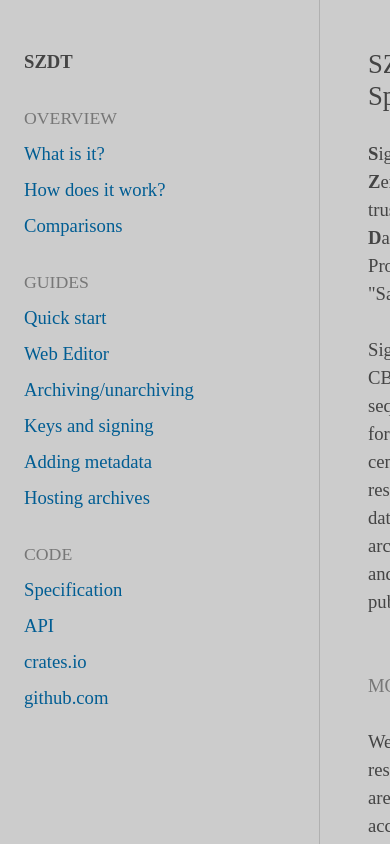
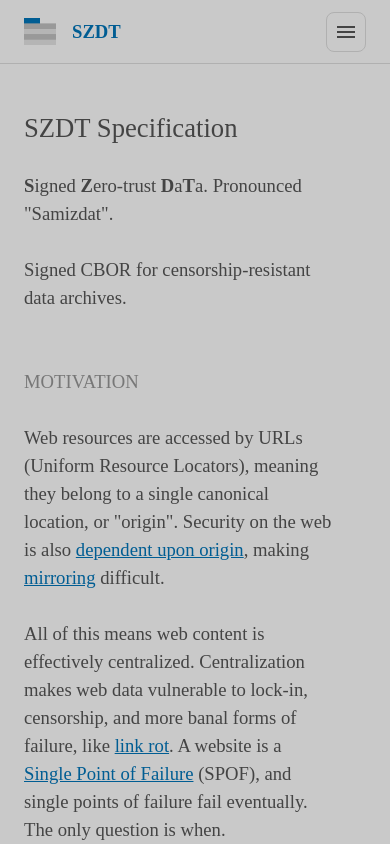
Before and after one commit to gordonbrander/szdt, an Eleventy site: page website/spec.md in a window 390 px wide. Built offline with nearby package versions, Linux system fonts and the light colour scheme; Eleventy itself is replaced by a stand-in of ours; files that its build step writes are made by us from their sources.

Commit message:
Responsive

```diff
--- a/website/_includes/index.liquid
+++ b/website/_includes/index.liquid
@@ -8,19 +8,43 @@ title: SZDT
         <meta name="viewport" content="width=device-width, initial-scale=1.0" />
         <title>{{title}}</title>
         <link rel="stylesheet" href="/assets/main.css" />
+        <script type="module" src="/assets/main.js"></script>
     </head>
     <body>
-        <div class="page">
-            <div class="page--main">
-                <div class="content">
-                    {{ content }}
+        <div class="page" id="page">
+            <section class="page-main">
+                <header class="page-main-header menu lg-hidden">
+                    <nav class="menu-left">
+                        <li>
+                            <a href="#" class="lockup">
+                                <img class="img" src="/assets/logo2.png" height="28" width="32"/>
+                                <b class="text">SZDT</b>
+                            </a>
+                        </li>
+                    </nav>
+                    <nav class="menu-right">
+                        <li><a id="menu" class="btn-icon" href="#"><img src="/assets/menu_24dp_000_FILL0_wght400_GRAD0_opsz24.svg"/></a></li>
+                    </nav>
+                </header>
+                <div class="page-main-main">
+                    <div class="content">
+                        {{ content }}
+                    </div>
                 </div>
-            </div>
-            <nav class="page--sidebar sections">
-                <header>
-                    <h1>SZDT</h1>
+            </section>
+            <nav class="page-sidebar">
+                <header class="page-sidebar-header menu">
+                    <nav class="menu-left">
+                        <a href="#" class="lockup">
+                            <img class="img" src="/assets/logo2.png" height="28" width="32"/>
+                            <b class="text">SZDT</b>
+                        </a>
+                    </nav>
+                    <nav class="menu-right">
+                        <li class="lg-hidden"><a id="close" class="btn-icon" href="#"><img src="/assets/close_24dp_000_FILL0_wght400_GRAD0_opsz24.svg"/></a></li>
+                    </nav>
                 </header>
-                <div class="sidebar--main sections">
+                <div class="page-sidebar-main sections">
                     <aside class="group">
                         <h1>Overview</h1>
                         <ul>
--- a/website/assets/main.css
+++ b/website/assets/main.css
@@ -1,12 +1,14 @@
 :root {
-    --bg: #ccc;
+    --bg: #c9c9c9;
     --bg-2: #c6c6c6;
     --fg: #444;
     --fg-2: #777;
     --accent: rgb(0, 93, 147);
     --border-color: #b0b0b0;
+    --border-color-2: #444;
     --u: 4px;
     --pad: calc(var(--u) * 12);
+    --nav-gap: calc(var(--u) * 6);
     --measure: 40em;
     --font-family: "CommitMono", serif;
     --body-line: calc(var(--u) * 7);
@@ -15,6 +17,12 @@
     --lg-line: calc(var(--u) * 8);
     --lg-size: calc(var(--lg-line) / 1.2);
     --radius: calc(var(--u) * 4);
+    --lg-breakpoint: 1200px;
+    --main-padding-x: calc(var(--u) * 12);
+
+    @media (max-width: 1200px) {
+        --main-padding-x: calc(var(--u) * 6);
+    }
 
     background-color: var(--bg);
     color: var(--fg);
@@ -63,6 +71,13 @@ h5 {
     line-height: var(--lg-line);
 }
 
+.lockup {
+    display: flex;
+    flex-direction: row;
+    align-items: center;
+    gap: calc(var(--u) * 2);
+}
+
 .icon {
     background-size: contain;
     background-repeat: no-repeat;
@@ -73,28 +88,104 @@ h5 {
     object-fit: contain;
 }
 
+.img {
+    background-size: contain;
+    background-repeat: no-repeat;
+    background-position: center;
+    display: block;
+    object-fit: contain;
+}
+
 .page {
+    --nav-height: calc(var(--u) * 16);
     --sidebar-width: calc(var(--u) * 80);
-    display: grid;
-    grid-template-columns: var(--sidebar-width) 1fr;
-    grid-template-areas: "sidebar main";
+    --sidebar-padding-x: calc(var(--u) * 6);
+
+    display: block;
     width: 100vw;
     height: 100vh;
+    position: relative;
+    padding-left: var(--sidebar-width);
+    overflow: hidden;
 
-    .page--main {
-        grid-area: main;
+    .page-main {
+        height: 100vh;
         overflow-x: hidden;
         overflow-y: auto;
+        height: 100vh;
+    }
+
+    .page-main-header {
+        background-color: var(--bg);
+        border-bottom: 1px solid var(--border-color);
+        display: flex;
+        flex-direction: row;
+        align-items: center;
+        height: var(--nav-height);
+        padding: 0 var(--main-padding-x);
+        position: sticky;
+        top: 0;
+    }
+
+    .page-main-main {
         padding: var(--pad) 0;
     }
 
-    .page--sidebar {
+    .page-sidebar {
+        background-color: var(--bg);
         border-right: 1px solid var(--border-color);
-        grid-area: sidebar;
         overflow-x: hidden;
         overflow-y: auto;
-        padding: var(--pad) calc(var(--u) * 6);
+        height: 100vh;
+        width: var(--sidebar-width);
+        position: absolute;
+        left: 0;
+        top: 0;
+        right: 0;
+        bottom: 0;
+        z-index: 2;
+        transition: transform 250ms ease-out;
     }
+
+    .page-sidebar-header {
+        border-bottom: 1px solid transparent;
+        position: sticky;
+        top: 0;
+        height: var(--nav-height);
+        padding: 0 var(--sidebar-padding-x);
+        background-color: var(--bg);
+    }
+
+    .page-sidebar-main {
+        padding: var(--pad) var(--sidebar-padding-x);
+    }
+
+    @media (max-width: 1200px) {
+        & {
+            padding-left: 0;
+        }
+
+        .page-sidebar {
+            opacity: 0;
+            pointer-events: none;
+            width: auto;
+        }
+
+        &.sidebar-open .page-sidebar {
+            opacity: 1;
+            pointer-events: all;
+        }
+    }
+}
+
+.lg-hidden {
+    @media (min-width: 1200px) {
+        display: none !important;
+    }
+}
+
+.sticky {
+    position: sticky;
 }
 
 .toolbar {
@@ -102,17 +193,6 @@ h5 {
     display: flex;
     align-items: center;
     padding: calc(var(--u) * 2) var(--pad);
-}
-
-.gradient {
-    background: linear-gradient(
-        90deg,
-        #dfeafd 0%,
-        #fbea9f 40%,
-        #ffa214 50%,
-        #648bc5 60%,
-        #1d314d 100%
-    );
 }
 
 .hero {
@@ -148,10 +228,38 @@ h5 {
     }
 }
 
+.lockup {
+    display: flex;
+    flex-direction: row;
+    align-items: center;
+    gap: calc(var(--u) * 4);
+}
+
 .hstack {
     display: flex;
     flex-direction: row;
     gap: calc(var(--u) * 4);
+}
+
+.menu {
+    display: flex;
+    flex-direction: row;
+    align-items: center;
+
+    .menu-left {
+        display: flex;
+        flex-direction: row;
+        align-items: center;
+        gap: var(--nav-gap);
+    }
+
+    .menu-right {
+        display: flex;
+        flex-direction: row;
+        align-items: center;
+        margin-left: auto;
+        gap: var(--item-gap);
+    }
 }
 
 .search {
@@ -213,6 +321,34 @@ h5 {
     }
 }
 
+.btn-icon {
+    --size: 40px;
+    -webkit-appearance: none;
+    appearance: none;
+    border: 1px solid var(--border-color);
+    background-color: transparent;
+    border-radius: calc(var(--u) * 2);
+    font-family: inherit;
+    font-size: inherit;
+    height: var(--size);
+    cursor: pointer;
+    display: flex;
+    flex-direction: row;
+    align-items: center;
+    justify-content: center;
+    width: var(--size);
+    white-space: nowrap;
+    transition: background-color 250ms ease-out;
+
+    &:hover {
+        background-color: var(--bg-2);
+    }
+
+    &:active {
+        background-color: var(--border-color);
+    }
+}
+
 img.responsive {
     display: block;
     max-width: 100%;
@@ -222,7 +358,11 @@ img.responsive {
 
 .content {
     display: grid;
-    grid-template-columns: var(--pad) minmax(0, var(--measure)) 1fr var(--pad);
+    grid-template-columns:
+        var(--main-padding-x)
+        minmax(0, var(--measure))
+        1fr
+        var(--main-padding-x);
     row-gap: var(--content-gap);
 
     & > * {
@@ -343,6 +483,6 @@ img.responsive {
         padding: calc((var(--u) * 4));
         border-radius: calc(var(--u) * 2);
         margin: calc(var(--u) * 2) 0;
-        overflow: auto;
+        overflow-x: auto;
     }
 }
--- /dev/null
+++ b/website/assets/main.js
@@ -0,0 +1,17 @@
+export const _ = (selector, root = document) =>
+  root.querySelector(`:scope ${selector}`);
+
+export const on = (element, event, callback, options) => {
+  element.addEventListener(event, callback, options);
+  return () => {
+    element.removeEventListener(event, callback, options);
+  };
+};
+
+on(_("#menu"), "pointerdown", (event) => {
+  _("#page").classList.toggle("sidebar-open");
+});
+
+on(_("#close"), "pointerdown", (event) => {
+  _("#page").classList.remove("sidebar-open");
+});
--- a/website/spec.md
+++ b/website/spec.md
@@ -7,7 +7,7 @@ title: SZDT Specification
 
 **S**igned **Z**ero-trust **D**a**T**a. Pronounced "Samizdat".
 
-Signed CBOR sequences for censorship-resistant data archiving and publishing.
+Signed CBOR for censorship-resistant data archives.
 
 ## Motivation
 
```
Also changed, not shown: spec.md (+1 -1 lines), website/index.md (+2 -2 lines), website/assets/close_24dp_000_FILL0_wght400_GRAD0_opsz24.svg (added), website/assets/menu_24dp_000_FILL0_wght400_GRAD0_opsz24.svg (added).
